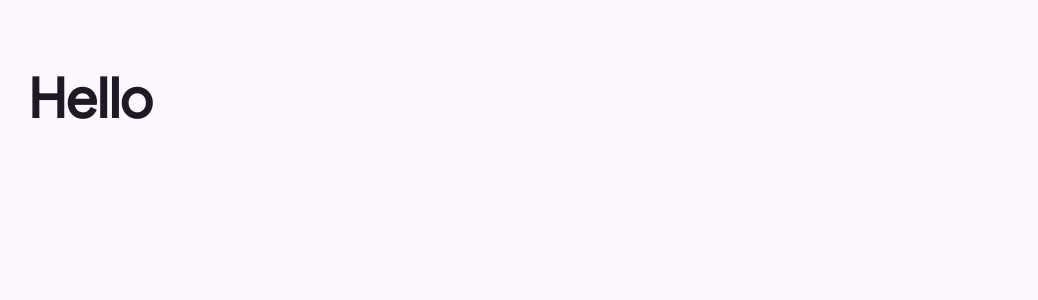
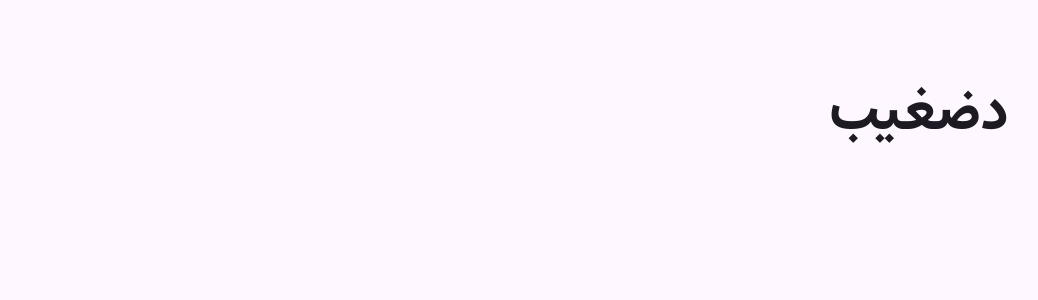
Before and after one commit to Dazgheib/dazgheib.github.io, a Jekyll site: the page built from index.md, in a window 1280 px wide. Shown: the top 300 px of the page, without its empty margins (122-1160 px from the left). Built offline with Jekyll 4.4.1, drawn with Linux system fonts in a browser that asks for light colours; our own code applies the rules of GitHub Pages for plain Markdown files.

Commit message:
Update index.md

```diff
--- a/index.md
+++ b/index.md
@@ -1 +1 @@
-# Hello
+# دضغیب
```
